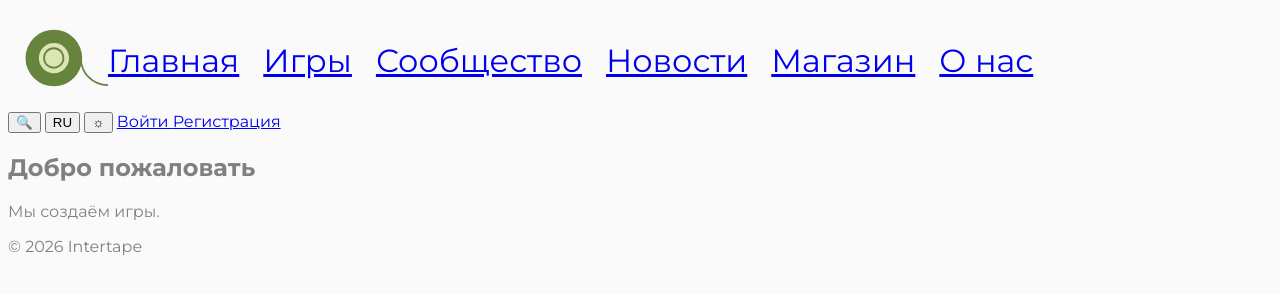
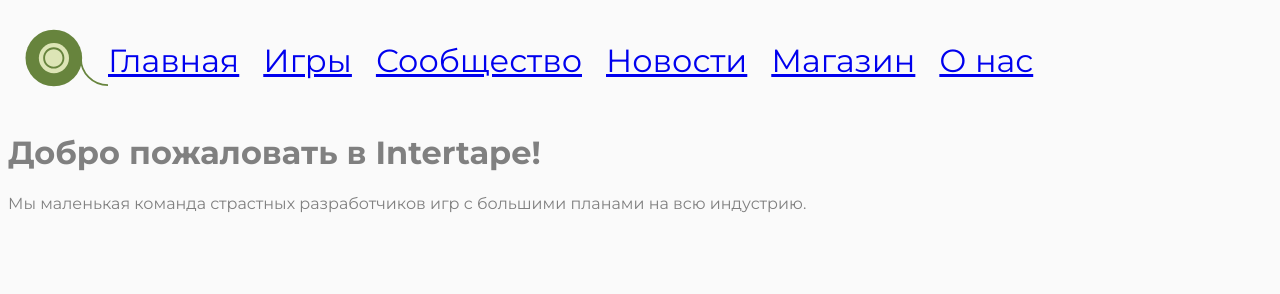
Before and after one commit to Intertape/intertape.github.io, a plain HTML site: page index.html in a window 1280 px wide. Drawn offline with Linux system fonts and the light colour scheme.

Commit message:
Update index.html

```diff
--- a/index.html
+++ b/index.html
@@ -6,25 +6,18 @@
 
     <link rel="preconnect" href="https://fonts.googleapis.com">
     <link rel="preconnect" href="https://fonts.gstatic.com" crossorigin>
-
     <link href="https://fonts.googleapis.com/css2?family=Montserrat:wght@400;500;600;700&display=swap" rel="stylesheet">
 
     <title>Intertape</title>
-    <link rel="icon" type="image/png" href="assets/images/favicon.svg">
-
+    <link rel="icon" type="image/svg+xml" href="assets/images/favicon.svg">
     <link rel="stylesheet" href="css/style.css">
 </head>
 <body>
-
     <header class="navbar">
-
-        <!-- Левая часть -->
         <div class="navbar-left">
-
             <a href="#" class="logo">
                 <img src="assets/images/logo.svg" alt="Intertape">
             </a>
-
             <nav class="navigation">
                 <a href="#">Главная</a>
                 <a href="#">Игры</a>
@@ -33,46 +26,12 @@
                 <a href="#">Магазин</a>
                 <a href="#">О нас</a>
             </nav>
-
         </div>
-
-
-        <!-- Правая часть -->
-        <div class="navbar-right">
-
-            <button class="nav-button">
-                🔍
-            </button>
-
-            <button class="nav-button">
-                RU
-            </button>
-
-            <button class="nav-button">
-                ☼
-            </button>
-
-            <a href="#" class="account">
-                Войти
-            </a>
-
-            <a href="#" class="register">
-                Регистрация
-            </a>
-
-        </div>
-
     </header>
-
     <main>
-        <h2>Добро пожаловать</h2>
-        <p>Мы создаём игры.</p>
+        <h1>Добро пожаловать в Intertape!</h1>
+        <p>Мы маленькая команда страстных разработчиков игр с большими планами на всю индустрию.</p>
     </main>
-
-    <footer>
-        © 2026 Intertape
-    </footer>
-
     <script src="js/main.js"></script>
 </body>
 </html>
```
